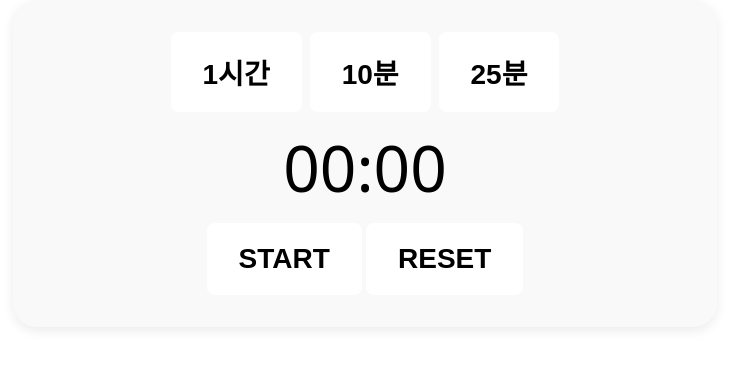
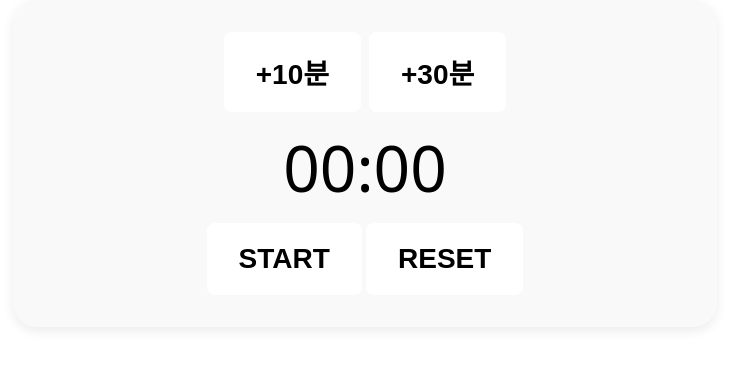
Before and after one commit to MiniB-cmd/notion_timer_widget, a plain HTML site: page index.html in a window 1280 px wide. Shown: the whole page, without its empty margins (275-1004 px from the left). Drawn offline with Linux system fonts and the light colour scheme.

Commit message:
Update index.html
- UI: 10분 버튼 제외한 나머지 삭제, 30분 버튼 추가
- 기능: 30분 버튼 추가, 버튼 누르면 그만큼 수가 더해지는 기능 추가 (ex. 10분 버튼 2번 클릭 = 20분)

```diff
--- a/index.html
+++ b/index.html
@@ -8,9 +8,8 @@
 <body>
   <div id="timer-widget">
     <div class="preset-buttons">
-      <button data-minutes="60">1시간</button>
-      <button data-minutes="10">10분</button>
-      <button data-minutes="25">25분</button>
+      <button data-add-minutes="10">+10분</button>
+      <button data-add-minutes="30">+30분</button>
     </div>
 
     <div id="time-display">00:00</div>
```
